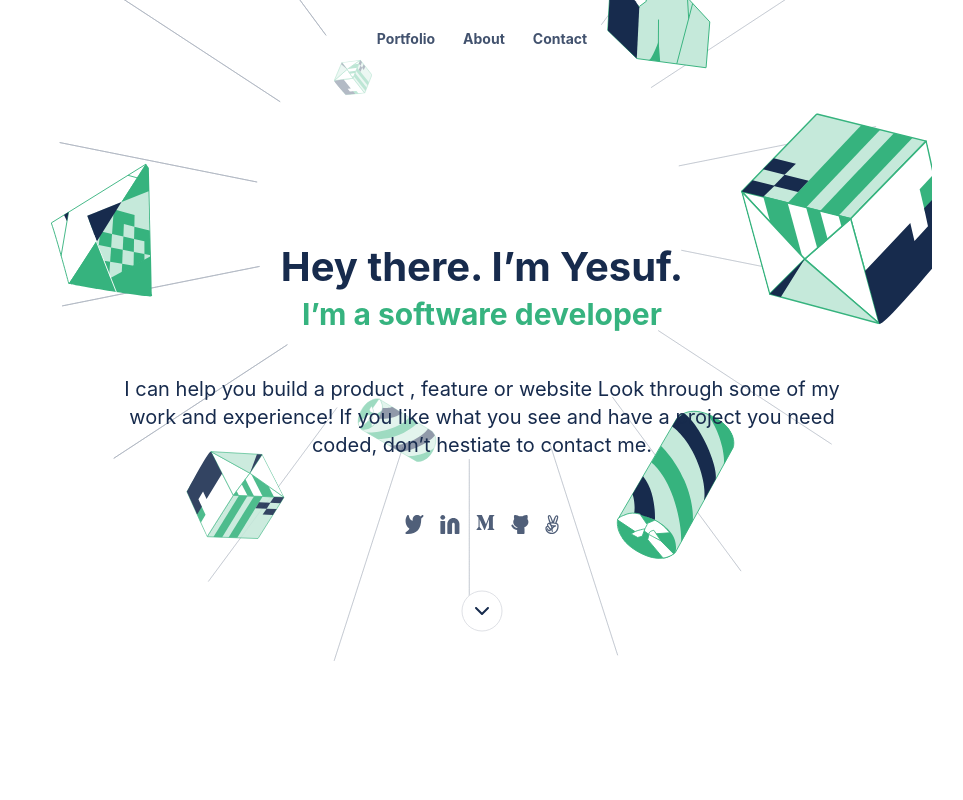
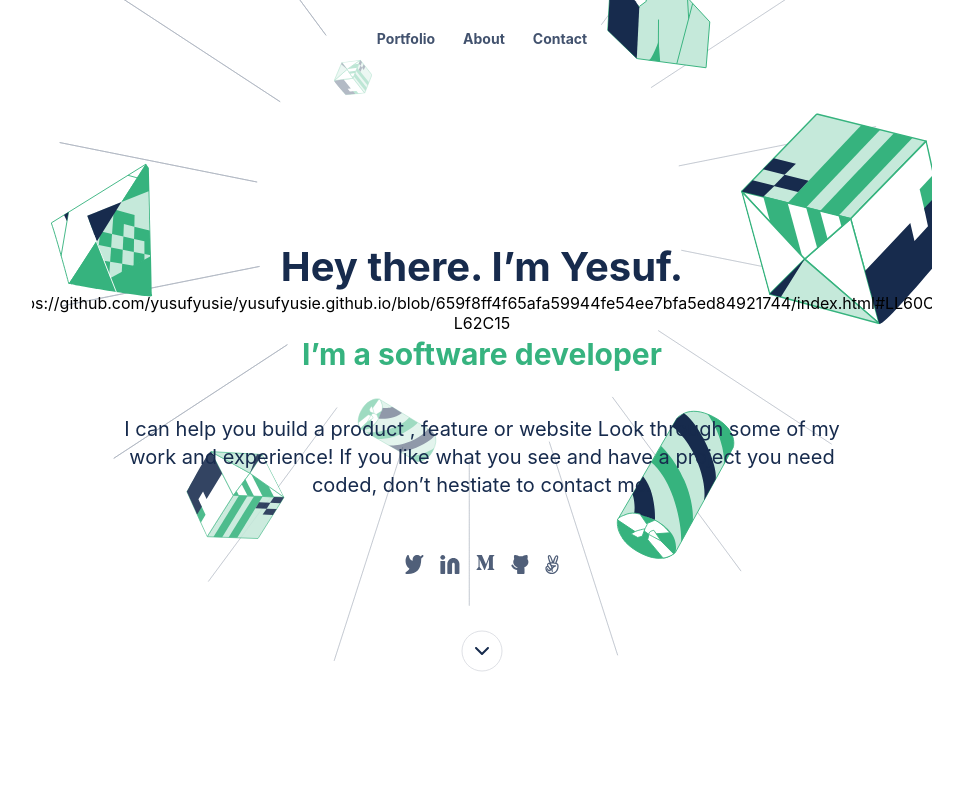
Before and after one commit to yusufyusie/yusufyusie.github.io, a website: page index.html in a window 1280 px wide. Shown: the top 800 px of the page, without its empty margins (158-1121 px from the left). Drawn offline with Linux system fonts and the light colour scheme.

Commit message:
Update index.html

```diff
--- a/index.html
+++ b/index.html
@@ -57,6 +57,7 @@
           <h1 class="primary">
             Hey there. I’m Yesuf.
           </h1>
+          https://github.com/yusufyusie/yusufyusie.github.io/blob/659f8ff4f65afa59944fe54ee7bfa5ed84921744/index.html#LL60C10-L62C15
           <h2>
             <span>I’m a software developer</span>
           </h2>
```
